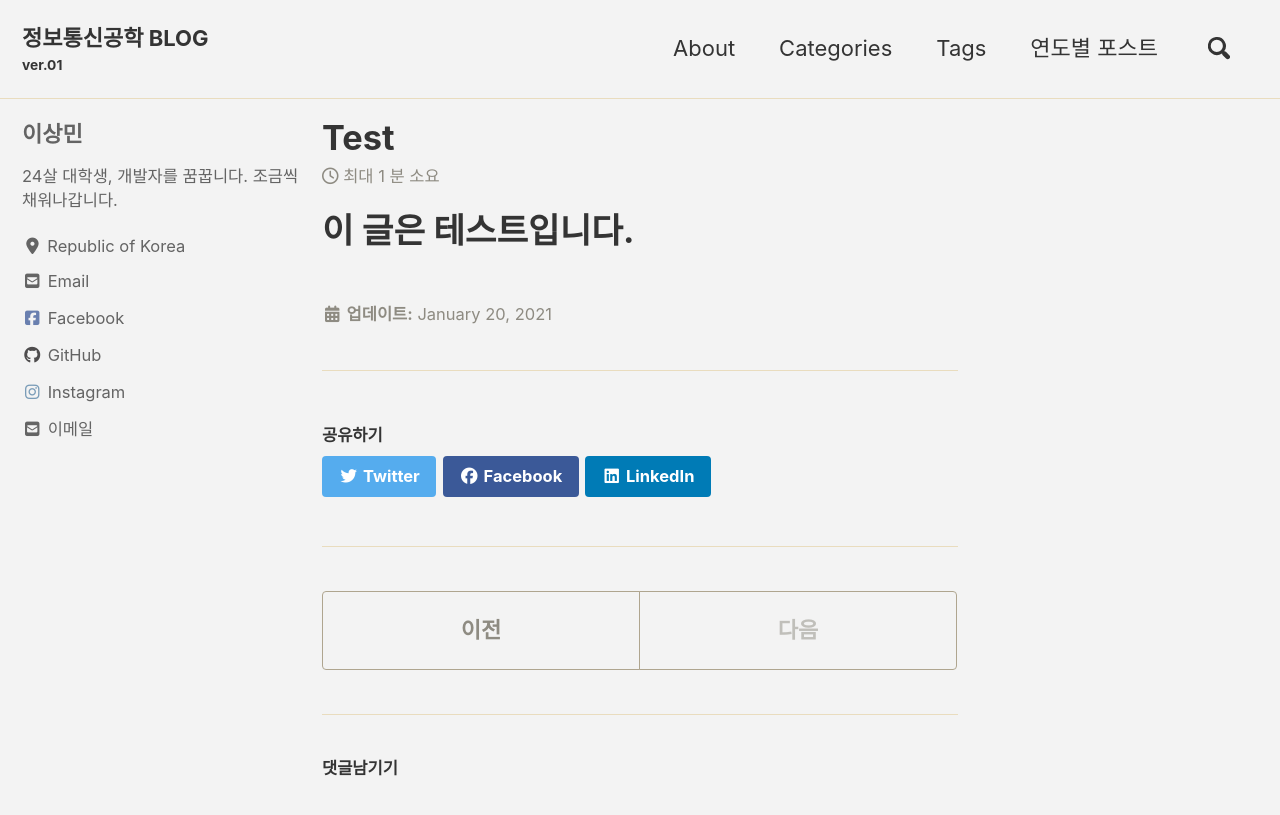
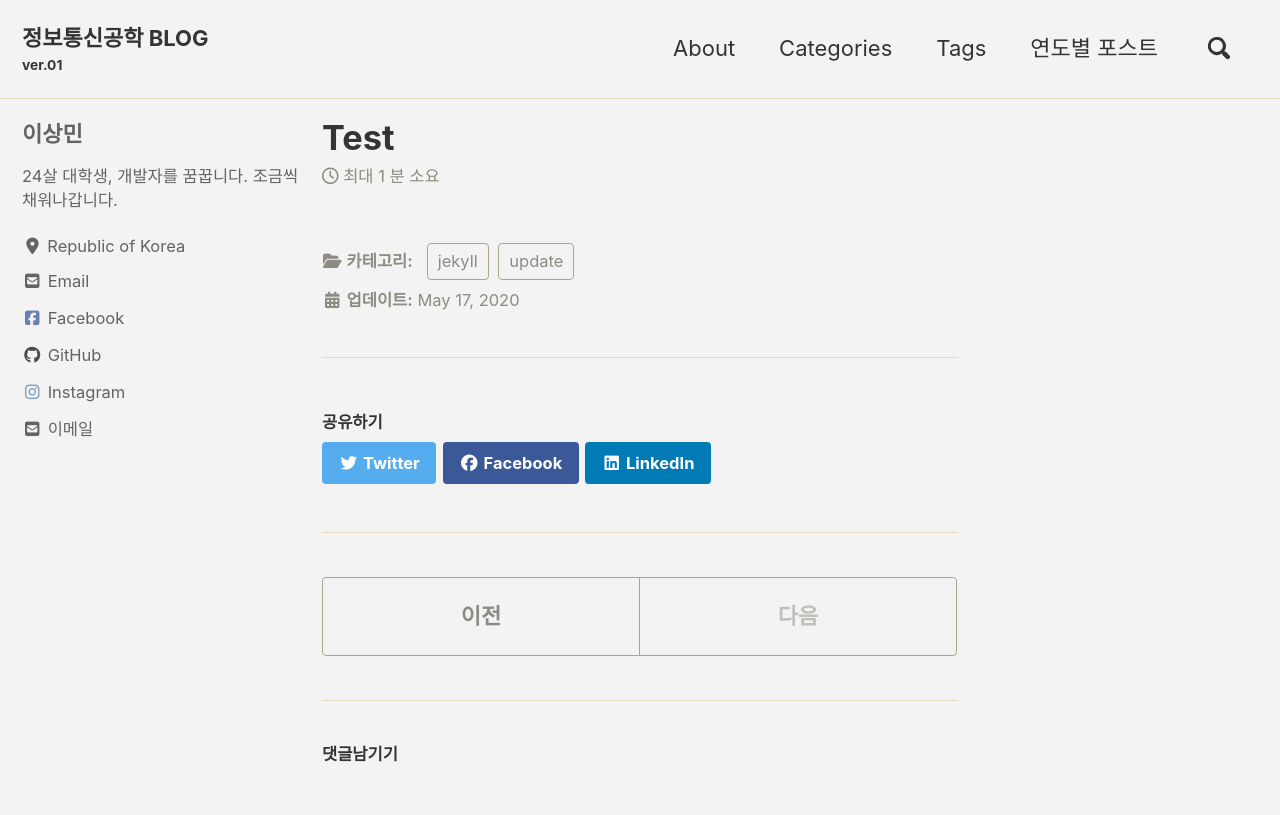
Before and after one commit to sang0436/sang0436.github.io, a Jekyll site: the page built from _posts/2021-01-20-Test.md, in a window 1280 px wide and 900 px high. Shown: the top 815 px of the window. Built offline with Jekyll 4.4.1, drawn with Linux system fonts in a browser that asks for light colours; cached includes are drawn as plain includes; nearby versions of some CDN libraries; comment, search, counter and statistics services are not loaded.

Commit message:
Update 2021-01-20-Test.md

```diff
--- a/_posts/2021-01-20-Test.md
+++ b/_posts/2021-01-20-Test.md
@@ -1,7 +1,7 @@
 ---
-title: "Test"
-Categories: "Test"
-date : 2021-01-20
+layout : single
+title : "Test"
+date : 2020-05-17
+categories : jekyll update
+use_math : true
 ---
-
-# 이 글은 테스트입니다.
```
